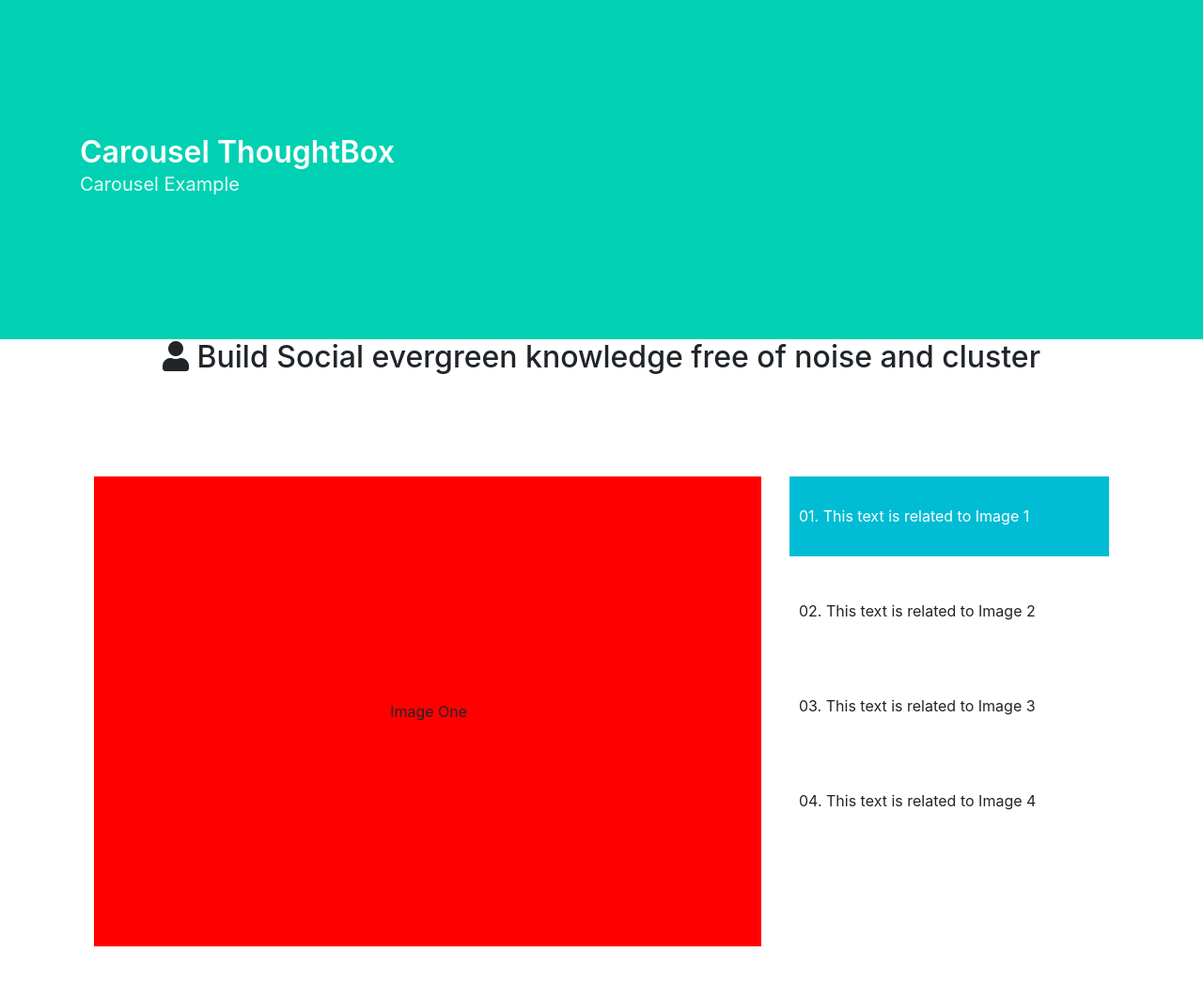
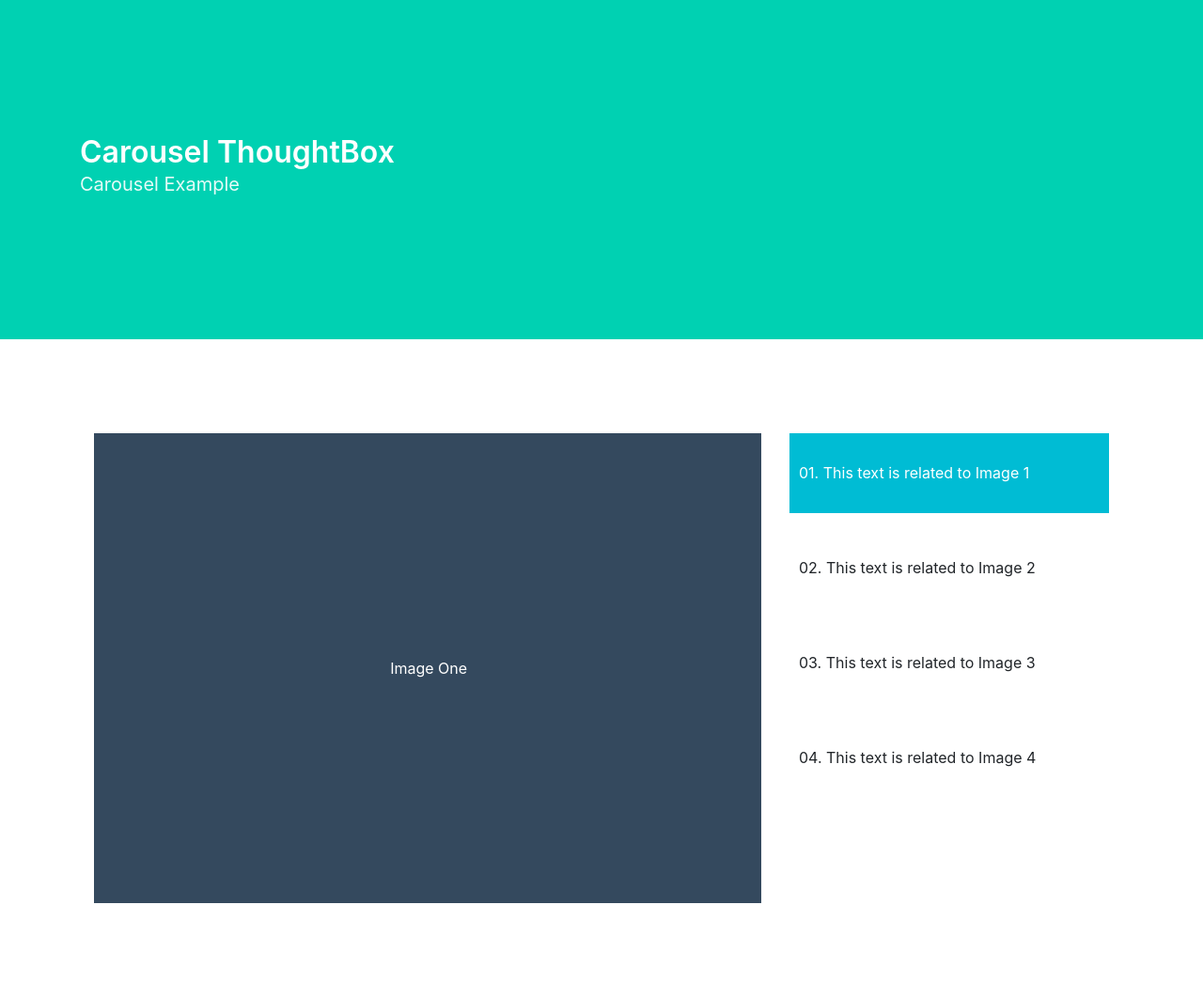
Before and after one commit to codefig/testing-carousel, a plain HTML site: page index.html in a window 1280 px wide. Shown: the whole page at 94% size. Drawn offline with nearby package versions, Linux system fonts and the light colour scheme.

Commit message:
changed colour of the arousel

```diff
--- a/css/style.css
+++ b/css/style.css
@@ -53,6 +53,7 @@ p {
     align-items: center;
     overflow: hidden;
     height: 500px;
-    background: red;
+    background: #34495e;
+    color:#fff;
 }
 }
--- a/index.html
+++ b/index.html
@@ -25,7 +25,7 @@
     </section>
     <section>
         <div class="container-fluid" id="elementContainer">
-            <h2 id="elementHeader"><span class="fa fa-user"></span> Build Social evergreen knowledge free of noise and cluster </h2>
+
         </div>
         <div class="holder">
     		<div class="row">
```
